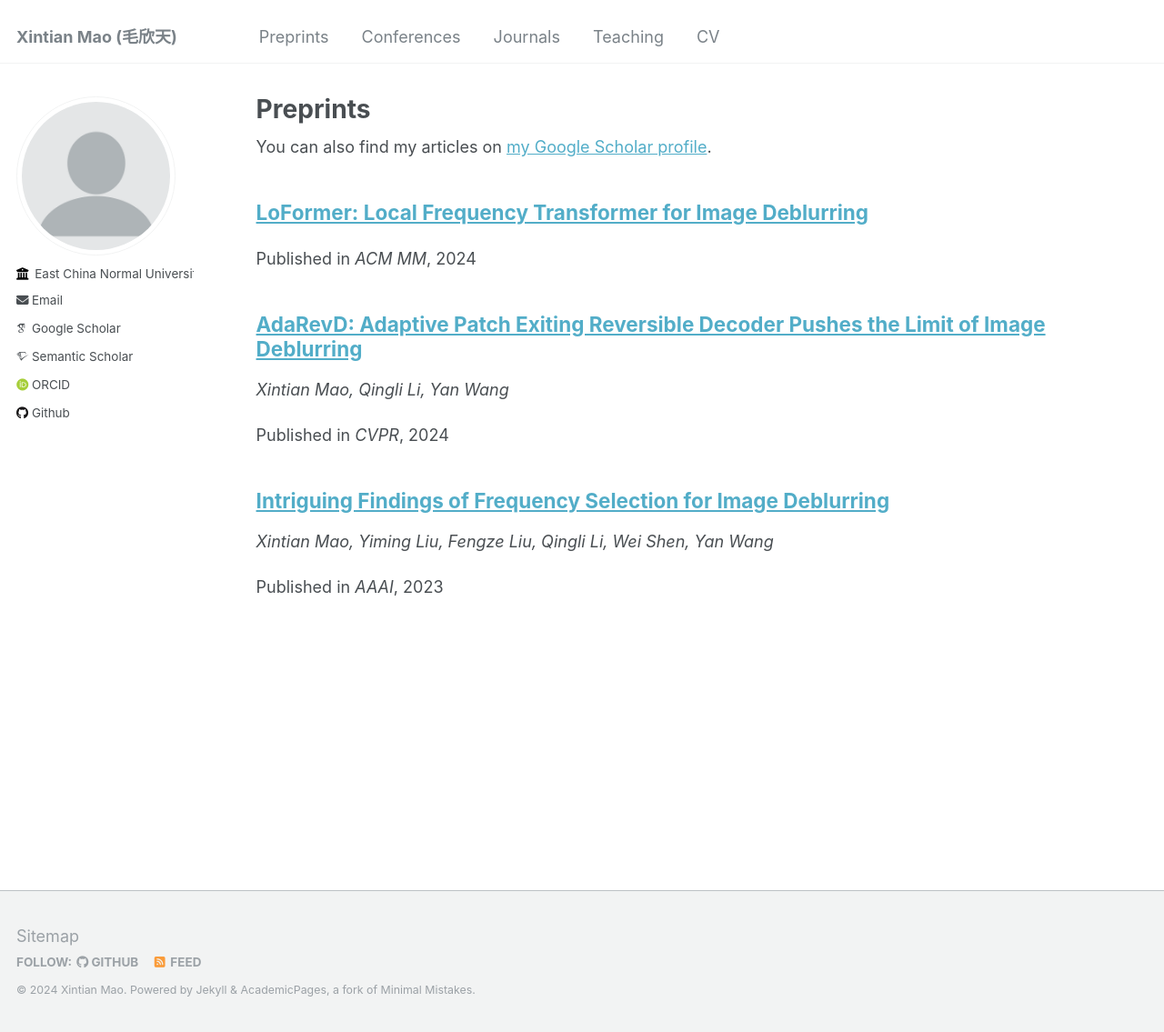
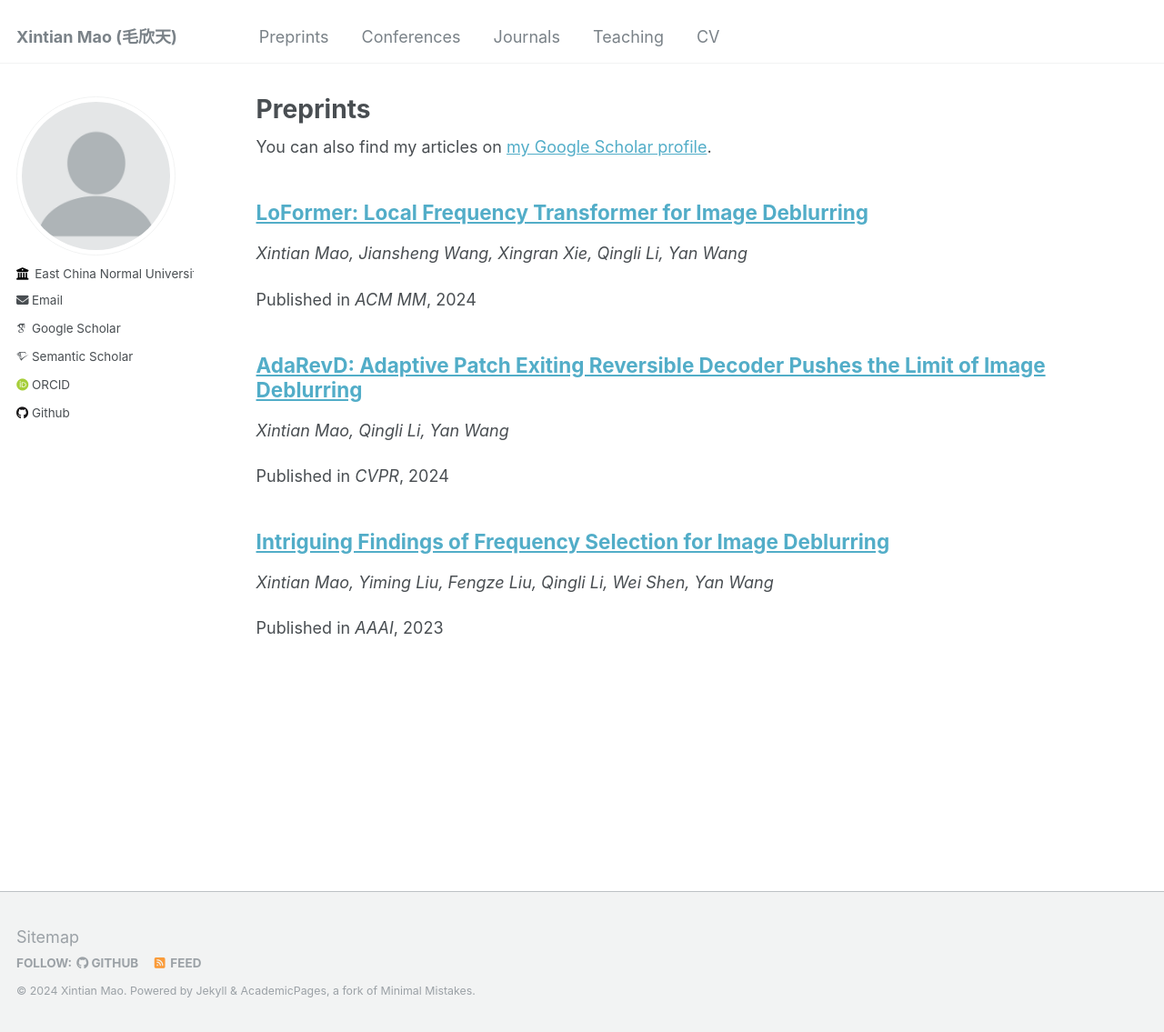
Before and after one commit to INVOKERer/INVOKERer.github.io, a Jekyll site: the page built from _pages/preprints.md, in a window 1280 px wide and 1135 px high. Shown: the whole window at 91% size. Built offline with Jekyll 4.4.1, drawn with Linux system fonts in a browser that asks for light colours; some web fonts are replaced.

Commit message:
Update 2024-07-07-LoFormer.md

```diff
--- a/_publications/2024-07-07-LoFormer.md
+++ b/_publications/2024-07-07-LoFormer.md
@@ -1,9 +1,9 @@
 ---
 title: "LoFormer: Local Frequency Transformer for Image Deblurring"
+authors: 'Xintian Mao, Jiansheng Wang, Xingran Xie, Qingli Li, Yan Wang'
 collection: publications
 permalink: /publication/2024-07-07-LoFormer
 date: 2024-07-07
 venue: 'ACM MM'
-paperurl: #
 codeurl: 'https://github.com/DeepMed-Lab-ECNU/Single-Image-Deblur'
 ---
```
